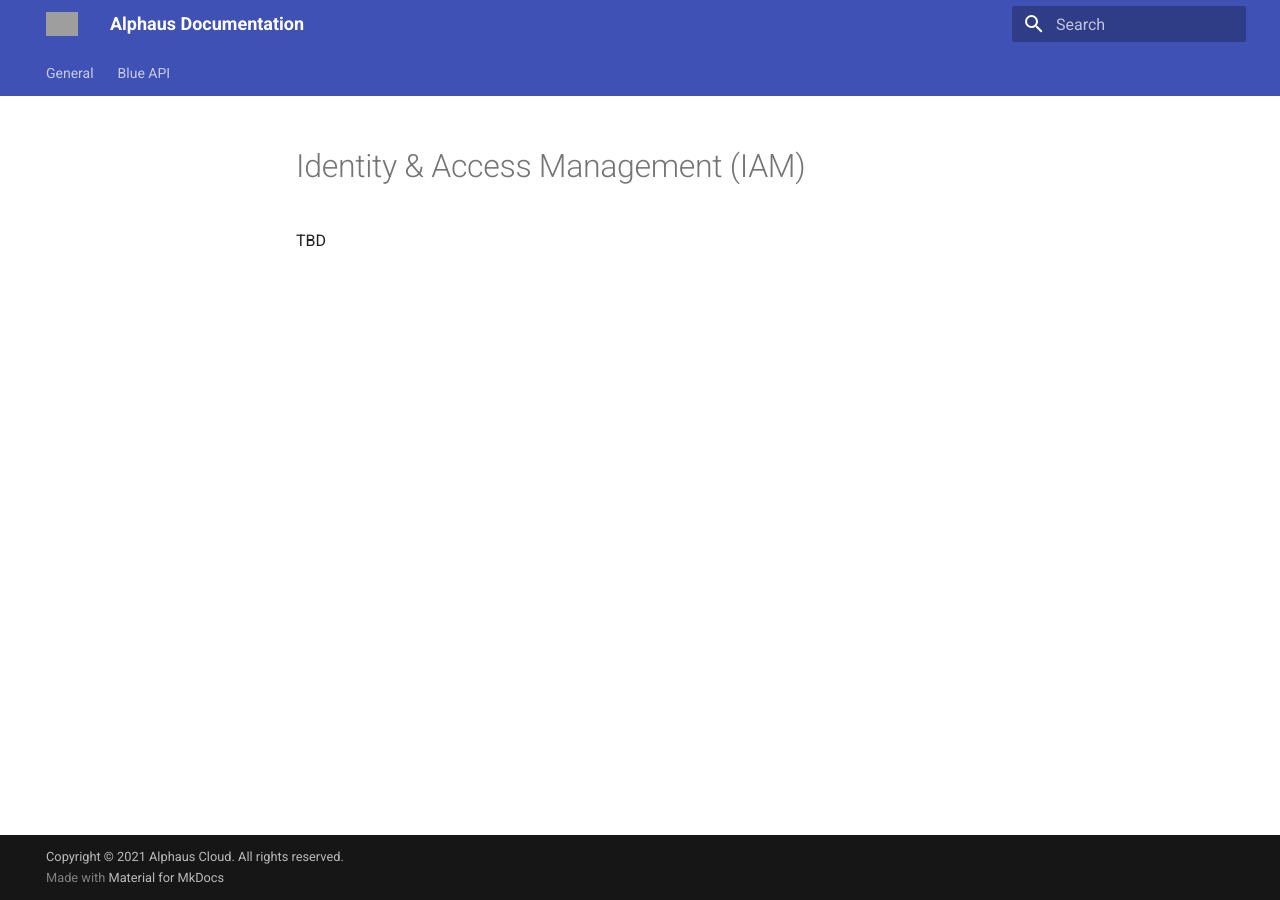
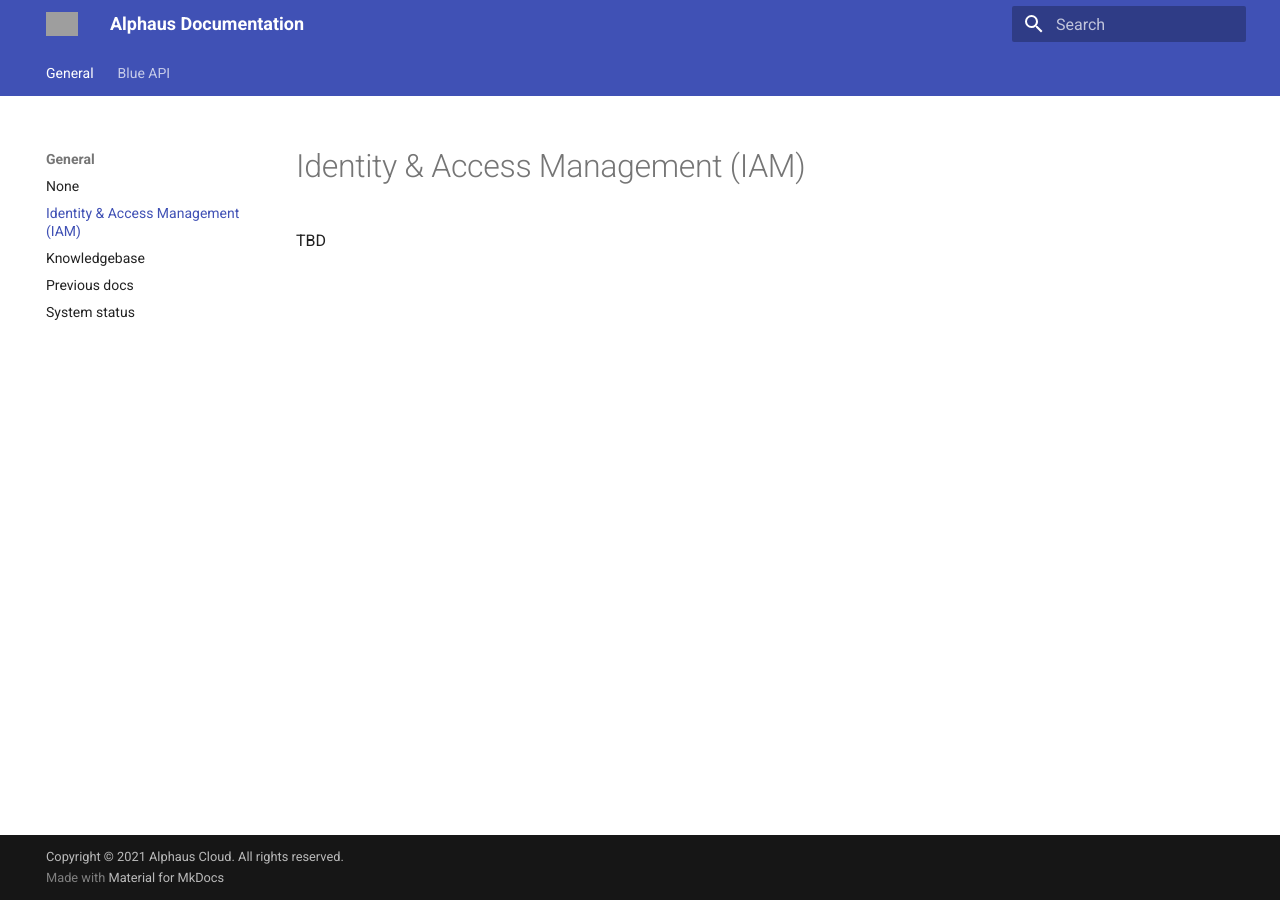
Before and after one commit to alphauslabs/tmpdocs, an MkDocs documentation site: the page built from docs/iam.md, in a window 1280 px wide. Built offline with MkDocs 1.6.1 and Material for MkDocs 9.7.7, drawn with Linux system fonts in a browser that asks for light colours; grey boxes are pictures that could not be loaded.

Commit message:
chore: iam

```diff
--- a/mkdocs.yml
+++ b/mkdocs.yml
@@ -12,6 +12,7 @@ theme:
 nav:
 - 'General':
   - 'index.md'
+  - 'iam.md'
   - 'Knowledgebase': 'https://help.alphaus.cloud/'
   - 'Previous docs': 'https://docs.alphaus.cloud/'
   - 'System status': 'https://status.alphaus.cloud/'
```
